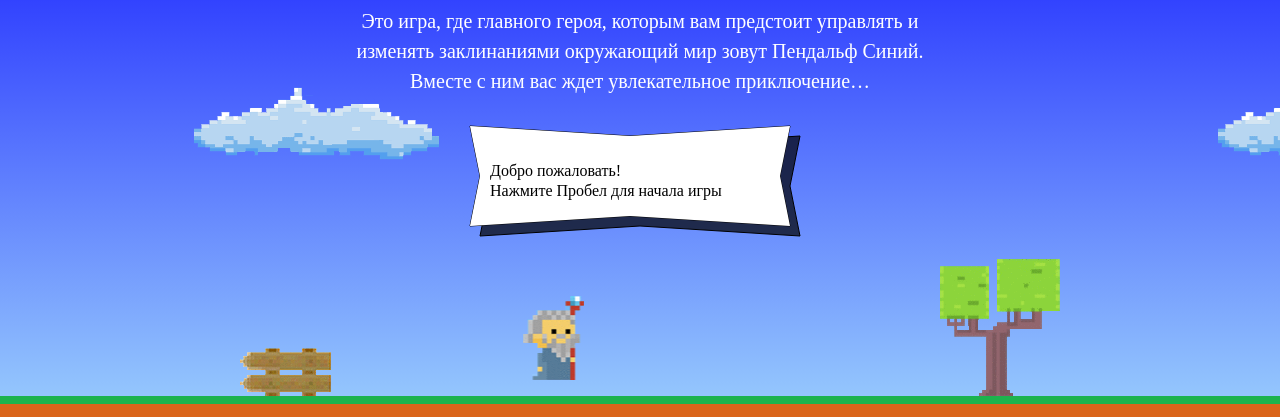
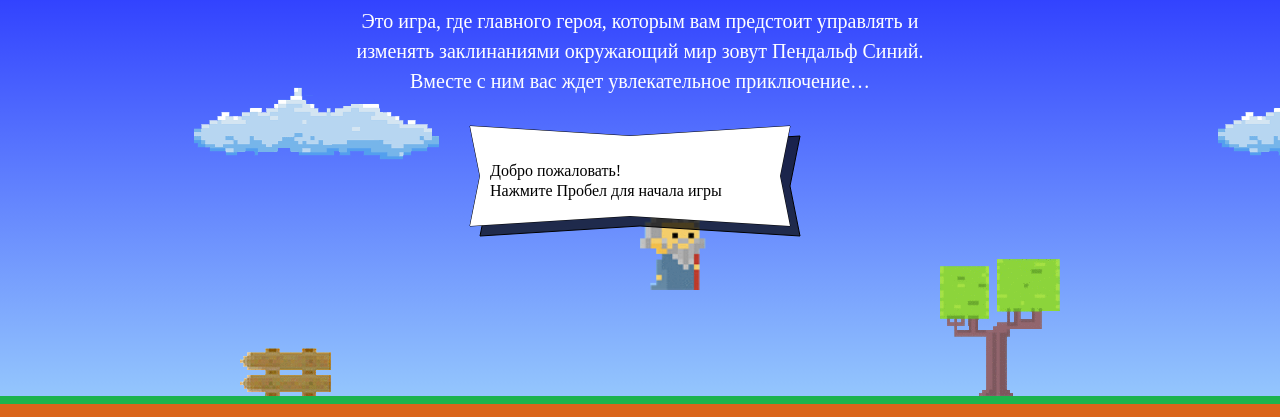
Before and after one commit to gromniki/213549-code-and-magick-17, a website: page index.html in a window 1280 px wide. Shown: the part 203-620 px from the top of the page. Drawn offline with Linux system fonts and the light colour scheme; a web font is replaced by a local one.

Commit message:
Модификация процесса игры

```diff
--- a/index.html
+++ b/index.html
@@ -181,6 +181,27 @@
   </div>
 </template>
 
+<script>
+  var fireballSize = 22;
+  var getFireballSpeed = function (left) {
+    return left ? 5 : 2;
+  };
+
+  var wizardSpeed = 3;
+  var wizardWidth = 70;
+
+  var getWizardHeight = function (wizardWidth) {
+    return wizardWidth *= 1.337;
+  };
+
+  var getWizardX = function (width) {
+    return width / 2;
+  };
+
+  var getWizardY = function (height) {
+    return height / 3;
+  };
+</script>
 <script src="js/game.js"></script>
 
 </body>
```
Also changed, not shown: 1 other file.
